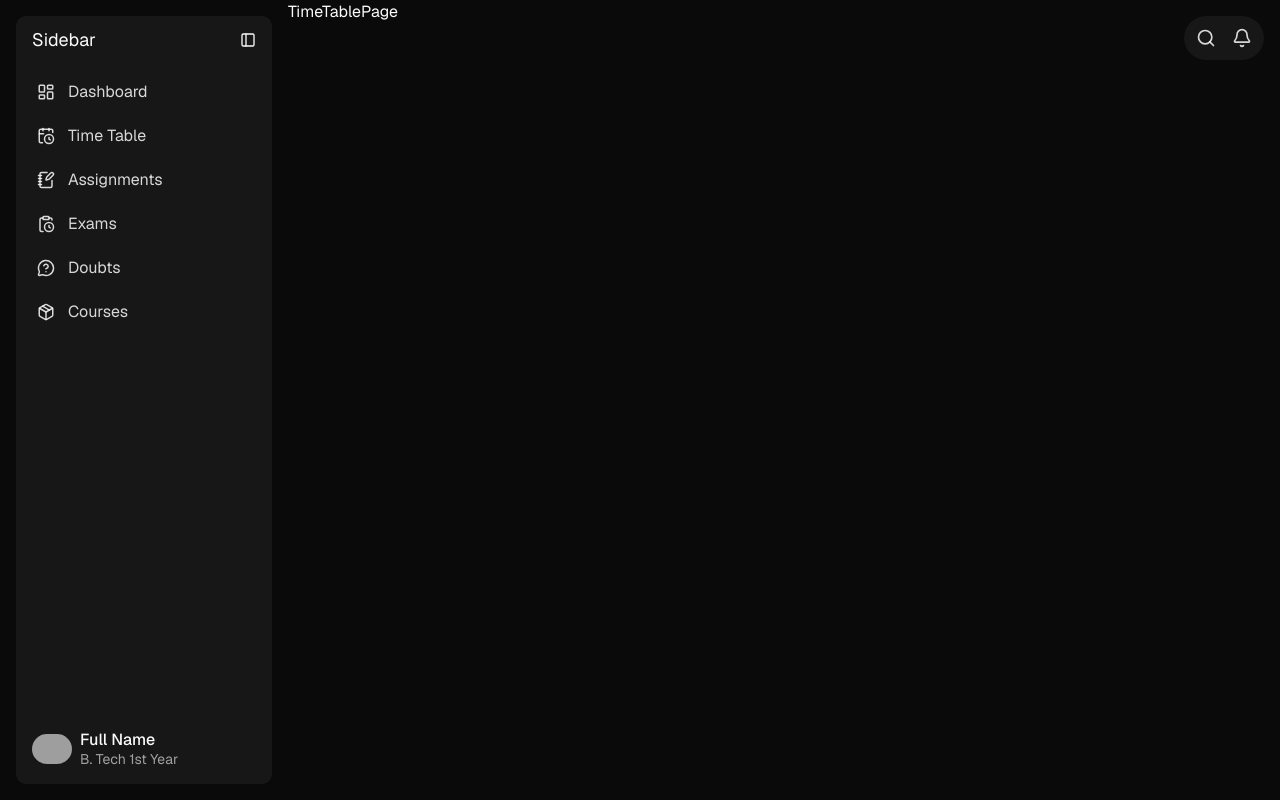
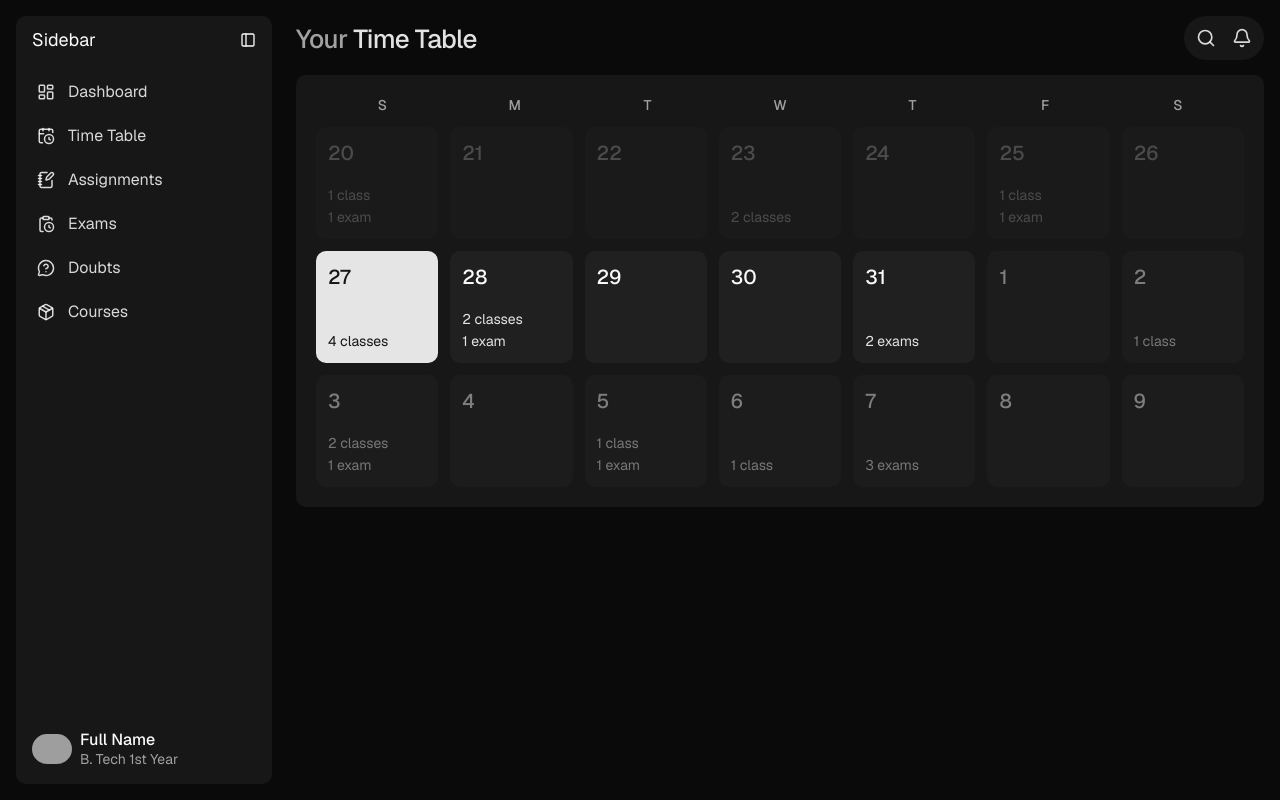
Before and after one commit to ayushghoshdev/educational-tutoring-website, a Next.js app: page /time-table in a window 1280 px wide. Built offline with nearby package versions, Linux system fonts and the light colour scheme; grey boxes are pictures that could not be loaded.

Commit message:
Add time table page with placeholder values

```diff
--- /dev/null
+++ b/src/app/(portal)/time-table/DayCard.tsx
@@ -0,0 +1,81 @@
+import { cn } from "@/lib/utils";
+
+type DayCardProps = {
+  day: number;
+  classes?: number;
+  exams?: number;
+  variant?: "past" | "current" | "normal" | "next";
+};
+
+export function DayCard({
+  day,
+  classes = 0,
+  exams = 0,
+  variant = "normal",
+}: DayCardProps) {
+  const isCurrent = variant === "current";
+
+  return (
+    <div
+      className={cn(
+        "h-28 rounded-lg bg-accent/65 p-3 flex flex-col transition-colors duration-200 cursor-pointer",
+        isCurrent
+          ? "bg-primary hover:bg-primary/80 text-primary-foreground"
+          : "hover:bg-accent",
+        variant === "past" && "opacity-38",
+        variant === "next" && "opacity-64",
+      )}
+    >
+      <span
+        className={cn(
+          "text-xl font-medium",
+          isCurrent
+            ? "text-primary-foreground"
+            : variant === "past"
+              ? "text-muted-foreground"
+              : variant === "next"
+                ? "text-foreground/70"
+                : "text-foreground",
+        )}
+      >
+        {day}
+      </span>
+
+      <div className="mt-auto space-y-0.5">
+        {classes > 0 && (
+          <p
+            className={cn(
+              "text-sm",
+              isCurrent
+                ? "text-primary-foreground"
+                : variant === "past"
+                  ? "text-muted-foreground"
+                  : variant === "next"
+                    ? "text-foreground/65"
+                    : "text-foreground/90",
+            )}
+          >
+            {classes} class{classes > 1 && "es"}
+          </p>
+        )}
+
+        {exams > 0 && (
+          <p
+            className={cn(
+              "text-sm",
+              isCurrent
+                ? "text-primary-foreground"
+                : variant === "past"
+                  ? "text-muted-foreground"
+                  : variant === "next"
+                    ? "text-foreground/65"
+                    : "text-foreground/90",
+            )}
+          >
+            {exams} exam{exams > 1 && "s"}
+          </p>
+        )}
+      </div>
+    </div>
+  );
+}
--- a/src/app/(portal)/time-table/page.tsx
+++ b/src/app/(portal)/time-table/page.tsx
@@ -1,3 +1,59 @@
+import { DayCard } from "./DayCard";
+
+const days = [
+  { day: 20, classes: 1, exams: 1, variant: "past" },
+  { day: 21, variant: "past" },
+  { day: 22, variant: "past" },
+  { day: 23, classes: 2, variant: "past" },
+  { day: 24, variant: "past" },
+  { day: 25, classes: 1, exams: 1, variant: "past" },
+  { day: 26, variant: "past" },
+
+  { day: 27, classes: 4, variant: "current" },
+  { day: 28, classes: 2, exams: 1 },
+  { day: 29 },
+  { day: 30 },
+  { day: 31, exams: 2 },
+  { day: 1, variant: "next" },
+  { day: 2, classes: 1, variant: "next" },
+
+  { day: 3, classes: 2, exams: 1, variant: "next" },
+  { day: 4, variant: "next" },
+  { day: 5, classes: 1, exams: 1, variant: "next" },
+  { day: 6, classes: 1, variant: "next" },
+  { day: 7, exams: 3, variant: "next" },
+  { day: 8, variant: "next" },
+  { day: 9, variant: "next" },
+];
+
+const weekDays = ["S", "M", "T", "W", "T", "F", "S"];
+
 export default function TimeTablePage() {
-  return <div>TimeTablePage</div>;
+  return (
+    <div className="px-2 py-5 mr-2">
+      <h1 className="font-medium text-[26px] tracking-tight text-muted-foreground">
+        Your <span className="text-foreground/90">Time Table</span>
+      </h1>
+
+      <section className="mt-4 rounded-lg bg-sidebar p-5">
+        <div className="mb-3 grid grid-cols-7 text-center text-sm font-medium text-muted-foreground">
+          {weekDays.map((day, i) => (
+            <span key={`${day}-${i}`}>{day}</span>
+          ))}
+        </div>
+
+        <div className="grid grid-cols-7 gap-3">
+          {days.map((day) => (
+            <DayCard
+              key={`${day.day}-${day.variant ?? "normal"}`}
+              day={day.day}
+              classes={day.classes}
+              exams={day.exams}
+              variant={day.variant as any}
+            />
+          ))}
+        </div>
+      </section>
+    </div>
+  );
 }
```
